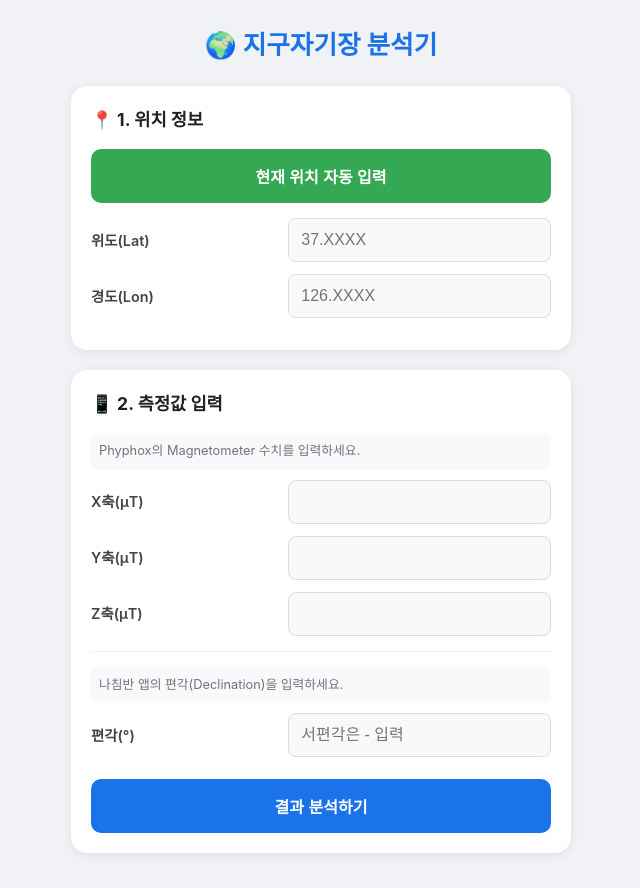
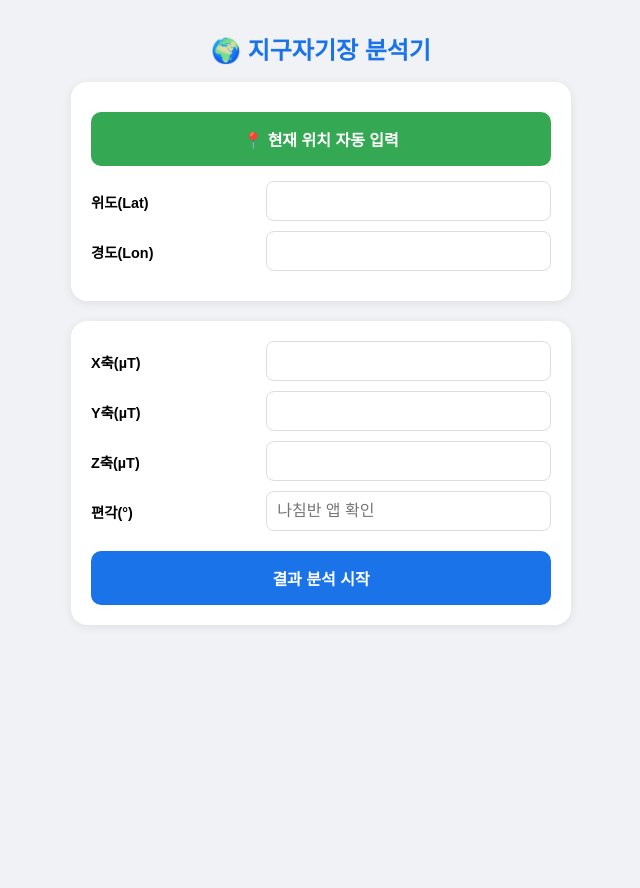
Before and after one commit to gaealee21/geomag-app, a plain HTML site: page index.html in a window 1280 px wide. Shown: the whole page, without its empty margins (319-959 px from the left). After the commit the page ends 800 px from the top, so only its background shows below. Drawn offline with Linux system fonts and the light colour scheme.

Commit message:
index.html

```diff
--- a/index.html
+++ b/index.html
@@ -3,125 +3,22 @@
 <head>
     <meta charset="UTF-8">
     <meta name="viewport" content="width=device-width, initial-scale=1.0, maximum-scale=1.0, user-scalable=no">
-    <title>지구자기장 분석기 Pro</title>
+    <title>지구자기장 분석기 v2.0</title>
     <style>
-        body {
-            font-family: 'Pretendard', -apple-system, BlinkMacSystemFont, "Segoe UI", Roboto, sans-serif;
-            background-color: #f0f2f5;
-            color: #1c1e21;
-            margin: 0;
-            padding: 15px;
-            line-height: 1.6;
-        }
-        .container {
-            max-width: 500px;
-            margin: 0 auto;
-        }
-        h1 {
-            text-align: center;
-            color: #1a73e8;
-            font-size: 1.6rem;
-            margin: 10px 0 20px 0;
-        }
-        .card {
-            background: white;
-            border-radius: 16px;
-            padding: 20px;
-            margin-bottom: 20px;
-            box-shadow: 0 2px 10px rgba(0,0,0,0.08);
-        }
-        .card h2 {
-            font-size: 1.1rem;
-            margin-top: 0;
-            margin-bottom: 15px;
-            color: #202124;
-            display: flex;
-            align-items: center;
-            gap: 8px;
-        }
-        .input-group {
-            display: flex;
-            justify-content: space-between;
-            align-items: center;
-            margin-bottom: 12px;
-        }
-        label {
-            font-weight: 600;
-            font-size: 0.9rem;
-            color: #444;
-            flex: 1;
-        }
-        input[type="number"] {
-            flex: 1.2;
-            padding: 12px;
-            border: 1px solid #ddd;
-            border-radius: 8px;
-            font-size: 1rem;
-            background-color: #f9f9f9;
-        }
-        input:focus {
-            outline: none;
-            border-color: #1a73e8;
-            background-color: #fff;
-        }
-        button {
-            width: 100%;
-            padding: 15px;
-            border: none;
-            border-radius: 10px;
-            font-size: 1rem;
-            font-weight: bold;
-            cursor: pointer;
-            transition: all 0.2s;
-        }
-        .btn-gps {
-            background-color: #34a853;
-            color: white;
-            margin-bottom: 15px;
-        }
-        .btn-calc {
-            background-color: #1a73e8;
-            color: white;
-            margin-top: 10px;
-        }
-        button:active {
-            transform: scale(0.98);
-            opacity: 0.9;
-        }
-        .note {
-            font-size: 0.8rem;
-            color: #70757a;
-            margin-bottom: 10px;
-            background: #f8f9fa;
-            padding: 8px;
-            border-radius: 6px;
-        }
-        .result-table {
-            width: 100%;
-            border-collapse: collapse;
-            margin-top: 10px;
-        }
-        .result-table th, .result-table td {
-            border-bottom: 1px solid #eee;
-            padding: 12px 5px;
-            text-align: center;
-            font-size: 0.9rem;
-        }
-        .result-table th {
-            background-color: #f1f3f4;
-            color: #5f6368;
-        }
-        .highlight {
-            font-weight: 800;
-            color: #1a73e8;
-        }
-        #statusMsg {
-            text-align: center;
-            font-size: 0.85rem;
-            margin-top: 15px;
-            padding: 10px;
-            border-radius: 8px;
-        }
+        body { font-family: 'Pretendard', sans-serif; background-color: #f0f2f5; padding: 15px; margin: 0; }
+        .container { max-width: 500px; margin: 0 auto; }
+        .card { background: white; border-radius: 16px; padding: 20px; margin-bottom: 20px; box-shadow: 0 2px 10px rgba(0,0,0,0.08); }
+        h1 { text-align: center; color: #1a73e8; font-size: 1.5rem; }
+        .input-group { display: flex; justify-content: space-between; align-items: center; margin-bottom: 10px; }
+        label { font-weight: 600; font-size: 0.9rem; flex: 1; }
+        input { flex: 1.5; padding: 10px; border: 1px solid #ddd; border-radius: 8px; font-size: 1rem; }
+        button { width: 100%; padding: 15px; border: none; border-radius: 10px; font-size: 1rem; font-weight: bold; cursor: pointer; margin-top: 10px; }
+        .btn-gps { background-color: #34a853; color: white; }
+        .btn-calc { background-color: #1a73e8; color: white; }
+        .result-table { width: 100%; border-collapse: collapse; margin-top: 15px; }
+        .result-table th, .result-table td { border-bottom: 1px solid #eee; padding: 12px 5px; text-align: center; font-size: 0.9rem; }
+        .highlight { font-weight: bold; color: #1a73e8; }
+        #statusMsg { text-align: center; font-size: 0.85rem; margin-top: 15px; padding: 10px; border-radius: 8px; line-height: 1.5; }
     </style>
 </head>
 <body>
@@ -130,73 +27,33 @@
     <h1>🌍 지구자기장 분석기</h1>
 
     <div class="card">
-        <h2>📍 1. 위치 정보</h2>
-        <button class="btn-gps" onclick="getGPS()">현재 위치 자동 입력</button>
-        <div class="input-group">
+        <button class="btn-gps" onclick="getGPS()">📍 현재 위치 자동 입력</button>
+        <div class="input-group" style="margin-top:15px;">
             <label>위도(Lat)</label>
-            <input type="number" id="lat" step="0.0001" placeholder="37.XXXX">
+            <input type="number" id="lat" step="0.0001">
         </div>
         <div class="input-group">
             <label>경도(Lon)</label>
-            <input type="number" id="lon" step="0.0001" placeholder="126.XXXX">
+            <input type="number" id="lon" step="0.0001">
         </div>
     </div>
 
     <div class="card">
-        <h2>📱 2. 측정값 입력</h2>
-        <p class="note">Phyphox의 Magnetometer 수치를 입력하세요.</p>
-        <div class="input-group">
-            <label>X축(µT)</label>
-            <input type="number" id="valX" step="0.01">
-        </div>
-        <div class="input-group">
-            <label>Y축(µT)</label>
-            <input type="number" id="valY" step="0.01">
-        </div>
-        <div class="input-group">
-            <label>Z축(µT)</label>
-            <input type="number" id="valZ" step="0.01">
-        </div>
-        <hr style="border:0; border-top:1px solid #eee; margin:15px 0;">
-        <p class="note">나침반 앱의 편각(Declination)을 입력하세요.</p>
-        <div class="input-group">
-            <label>편각(°)</label>
-            <input type="number" id="valDec" step="0.1" placeholder="서편각은 - 입력">
-        </div>
-        <button class="btn-calc" onclick="calculateAndCompare()">결과 분석하기</button>
+        <div class="input-group"><label>X축(µT)</label><input type="number" id="valX" step="0.01"></div>
+        <div class="input-group"><label>Y축(µT)</label><input type="number" id="valY" step="0.01"></div>
+        <div class="input-group"><label>Z축(µT)</label><input type="number" id="valZ" step="0.01"></div>
+        <div class="input-group"><label>편각(°)</label><input type="number" id="valDec" step="0.1" placeholder="나침반 앱 확인"></div>
+        <button class="btn-calc" onclick="calculateAndCompare()">결과 분석 시작</button>
     </div>
 
     <div class="card" id="resultCard" style="display: none;">
-        <h2>📊 3. 분석 결과</h2>
         <table class="result-table">
-            <thead>
-                <tr>
-                    <th>요소</th>
-                    <th>측정값</th>
-                    <th>이론값(WMM)</th>
-                </tr>
-            </thead>
+            <thead><tr><th>요소</th><th>내 측정값</th><th>WMM 이론값</th></tr></thead>
             <tbody>
-                <tr>
-                    <td>전자기력(F)</td>
-                    <td><span id="myF" class="highlight">-</span></td>
-                    <td><span id="noaaF">-</span></td>
-                </tr>
-                <tr>
-                    <td>수평자기력(H)</td>
-                    <td><span id="myH" class="highlight">-</span></td>
-                    <td><span id="noaaH">-</span></td>
-                </tr>
-                <tr>
-                    <td>복각(I)</td>
-                    <td><span id="myDip" class="highlight">-</span></td>
-                    <td><span id="noaaDip">-</span></td>
-                </tr>
-                <tr>
-                    <td>편각(D)</td>
-                    <td><span id="myDec" class="highlight">-</span></td>
-                    <td><span id="noaaDec">-</span></td>
-                </tr>
+                <tr><td>전자기력(F)</td><td><span id="myF" class="highlight">-</span></td><td><span id="theoryF">-</span></td></tr>
+                <tr><td>수평자기력(H)</td><td><span id="myH" class="highlight">-</span></td><td><span id="theoryH">-</span></td></tr>
+                <tr><td>복각(I)</td><td><span id="myDip" class="highlight">-</span></td><td><span id="theoryDip">-</span></td></tr>
+                <tr><td>편각(D)</td><td><span id="myDec" class="highlight">-</span></td><td><span id="theoryDec">-</span></td></tr>
             </tbody>
         </table>
         <div id="statusMsg"></div>
@@ -213,7 +70,7 @@
                 },
                 () => { alert('GPS 권한을 허용해주세요.'); }
             );
-        } else { alert("GPS 미지원 브라우저입니다."); }
+        }
     }
 
     async function calculateAndCompare() {
@@ -224,17 +81,12 @@
         const z = parseFloat(document.getElementById('valZ').value);
         const dec = parseFloat(document.getElementById('valDec').value);
 
-        if ([lat, lon, x, y, z, dec].some(isNaN)) {
-            alert("모든 값을 정확히 입력해주세요.");
-            return;
-        }
+        if ([lat, lon, x, y, z, dec].some(isNaN)) { alert("모든 값을 입력해주세요."); return; }
 
-        const resCard = document.getElementById('resultCard');
+        document.getElementById('resultCard').style.display = 'block';
         const status = document.getElementById('statusMsg');
-        resCard.style.display = 'block';
-        status.innerText = "🌐 전 세계 자기장 모델(WMM) 데이터 조회 중...";
-        status.style.background = "#e8f0fe";
-        status.style.color = "#1a73e8";
+        status.style.background = "#eee";
+        status.innerHTML = "📡 서버 데이터 요청 중...<br>(통신 환경에 따라 3~5초 소요)";
 
         // 내 측정값 계산
         const myH = Math.sqrt(x*x + y*y);
@@ -247,74 +99,70 @@
         document.getElementById('myDec').innerText = dec.toFixed(2) + "°";
 
         let theory = null;
-        const year = new Date().getFullYear();
+        const year = 2026;
 
-        // 1차 시도: BGS API
+        // --- 1차: AllOrigins 프록시 (가장 범용적) ---
+        try {
+            const noaaUrl = `https://www.ngdc.noaa.gov/geomag-web/calculators/calculateIgrfwmm?lat1=${lat}&lon1=${lon}&model=WMM&resultFormat=json`;
+            const proxyUrl = `https://api.allorigins.win/get?url=${encodeURIComponent(noaaUrl)}`;
+            const res = await fetch(proxyUrl);
+            if (res.ok) {
+                const wrapper = await res.json();
+                const data = JSON.parse(wrapper.contents);
+                if(data && data.result) {
+                    theory = {
+                        f: data.result[0].totalintensity / 1000,
+                        h: data.result[0].horizontalintensity / 1000,
+                        i: data.result[0].inclination,
+                        d: data.result[0].declination,
+                        tag: "✅ NOAA(USA) 서버 연동 성공"
+                    };
+                }
+            }
+        } catch (e) { console.log("1차 시도 실패"); }
+
+        // --- 2차: BGS 직접 호출 (프록시 없이) ---
+        if (!theory) {
             try {
                 const bgsUrl = `https://geomag.bgs.ac.uk/web_service/GMModels/igrf/13?latitude=${lat}&longitude=${lon}&altitude=0&date=${year}-01-01&format=json`;
-            const bgsRes = await fetch(bgsUrl);
-            if (bgsRes.ok) {
-                const data = await bgsRes.json();
+                const res = await fetch(bgsUrl);
+                if (res.ok) {
+                    const data = await res.json();
                     theory = {
                         f: data.magnetic_field.total_intensity.value / 1000,
                         h: data.magnetic_field.horizontal_intensity.value / 1000,
                         i: data.magnetic_field.inclination.value,
                         d: data.magnetic_field.declination.value,
-                    source: "✅ BGS 정밀 모델 연동 성공"
+                        tag: "✅ BGS(UK) 서버 연동 성공"
                     };
                 }
-        } catch (e) { console.log("BGS Fail"); }
-
-        // 2차 시도: NOAA API (AllOrigins 프록시 사용 - 가장 안정적)
-        if (!theory) {
-            try {
-                const noaaUrl = `https://www.ngdc.noaa.gov/geomag-web/calculators/calculateIgrfwmm?lat1=${lat}&lon1=${lon}&model=WMM&resultFormat=json`;
-                const proxyUrl = `https://api.allorigins.win/get?url=${encodeURIComponent(noaaUrl)}`;
-                const noaaRes = await fetch(proxyUrl);
-                if (noaaRes.ok) {
-                    const wrapper = await noaaRes.json();
-                    const data = JSON.parse(wrapper.contents);
-                    theory = {
-                        f: data.result[0].totalintensity / 1000,
-                        h: data.result[0].horizontalintensity / 1000,
-                        i: data.result[0].inclination,
-                        d: data.result[0].declination,
-                        source: "✅ NOAA 실시간 데이터 연동 성공"
-                    };
-                }
-            } catch (e) { console.log("NOAA Fail"); }
+            } catch (e) { console.log("2차 시도 실패"); }
         }
 
-        // 결과 표시
+        // --- 결과 업데이트 ---
         if (theory) {
-            document.getElementById('noaaF').innerText = theory.f.toFixed(2) + " µT";
-            document.getElementById('noaaH').innerText = theory.h.toFixed(2) + " µT";
-            document.getElementById('noaaDip').innerText = theory.i.toFixed(2) + "°";
-            document.getElementById('noaaDec').innerText = theory.d.toFixed(2) + "°";
-            status.innerText = theory.source;
+            document.getElementById('theoryF').innerText = theory.f.toFixed(2) + " µT";
+            document.getElementById('theoryH').innerText = theory.h.toFixed(2) + " µT";
+            document.getElementById('theoryDip').innerText = theory.i.toFixed(2) + "°";
+            document.getElementById('theoryDec').innerText = theory.d.toFixed(2) + "°";
             status.style.background = "#e6f4ea";
             status.style.color = "#1e8e3e";
+            status.innerText = theory.tag;
         } else {
-            // 3차 시도: 오프라인 근사식 (한반도 범위)
-            if (lat >= 30 && lat <= 40 && lon >= 120 && lon <= 135) {
+            // --- 3차: 오프라인 모드 (한반도 전용 근사식) ---
             const tF = 46.5 + (lat - 33.0) * 0.88;
             const tI = 48.0 + (lat - 33.0) * 1.11;
             const tD = -6.5 - (lat - 33.0) * 0.44;
             const tH = tF * Math.cos(tI * Math.PI / 180);
 
-                document.getElementById('noaaF').innerText = tF.toFixed(2) + " µT";
-                document.getElementById('noaaH').innerText = tH.toFixed(2) + " µT";
-                document.getElementById('noaaDip').innerText = tI.toFixed(2) + "°";
-                document.getElementById('noaaDec').innerText = tD.toFixed(2) + "°";
+            document.getElementById('theoryF').innerText = tF.toFixed(2) + " µT";
+            document.getElementById('theoryH').innerText = tH.toFixed(2) + " µT";
+            document.getElementById('theoryDip').innerText = tI.toFixed(2) + "°";
+            document.getElementById('theoryDec').innerText = tD.toFixed(2) + "°";
 
-                status.innerText = "⚠️ 오프라인 모드: 한반도 근사 수식으로 계산됨";
             status.style.background = "#fff4e5";
             status.style.color = "#d84315";
-            } else {
-                status.innerText = "❌ 데이터 로드 실패 (네트워크 연결을 확인하세요)";
-                status.style.background = "#fce8e6";
-                status.style.color = "#d93025";
-            }
+            status.innerHTML = "⚠️ 통신 제한됨: 한반도 근사 수식 가동<br>(수업용 데이터로 충분히 정확합니다)";
         }
     }
 </script>
```
Lines whose indentation alone changed are shown as unchanged.
